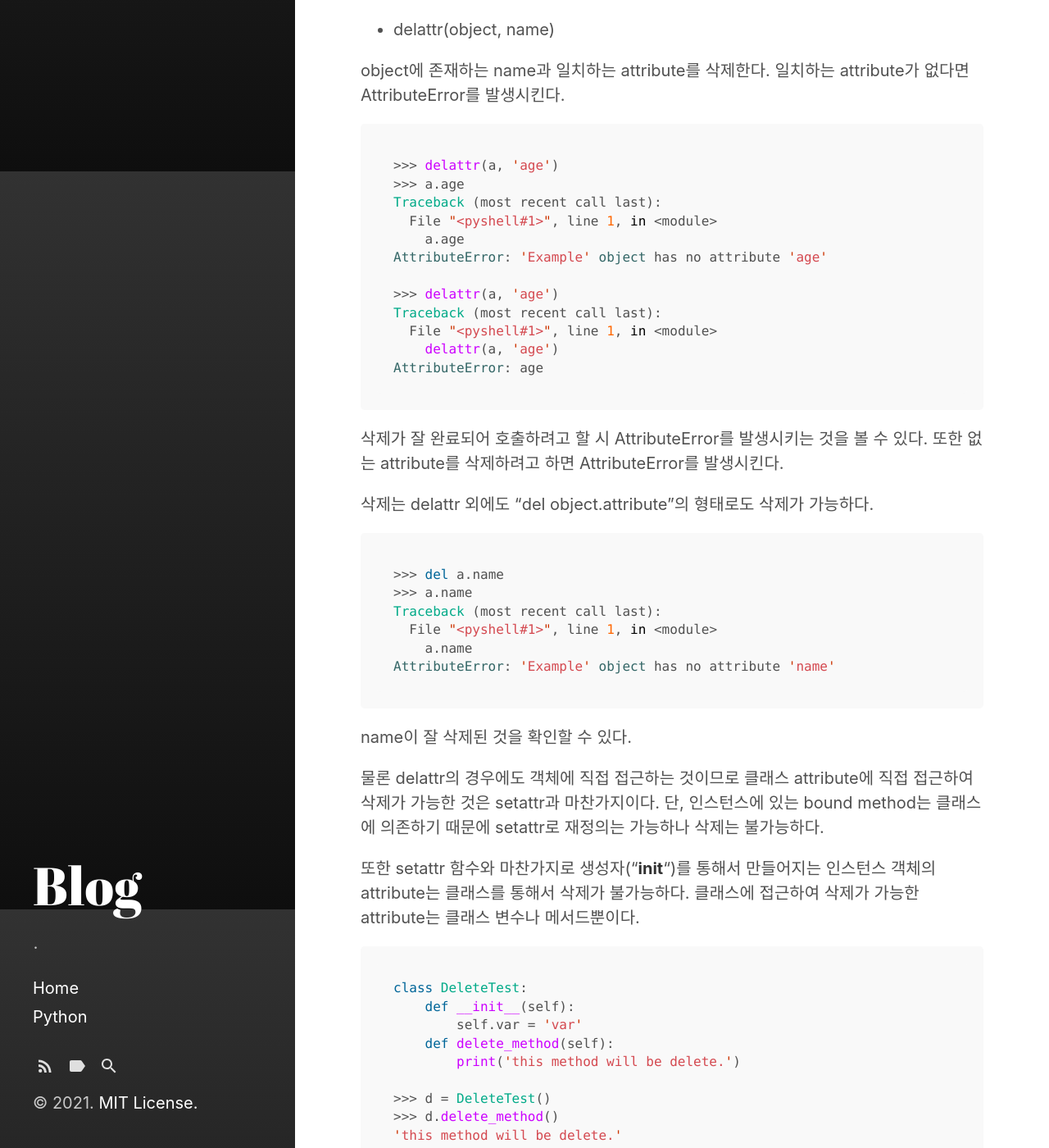
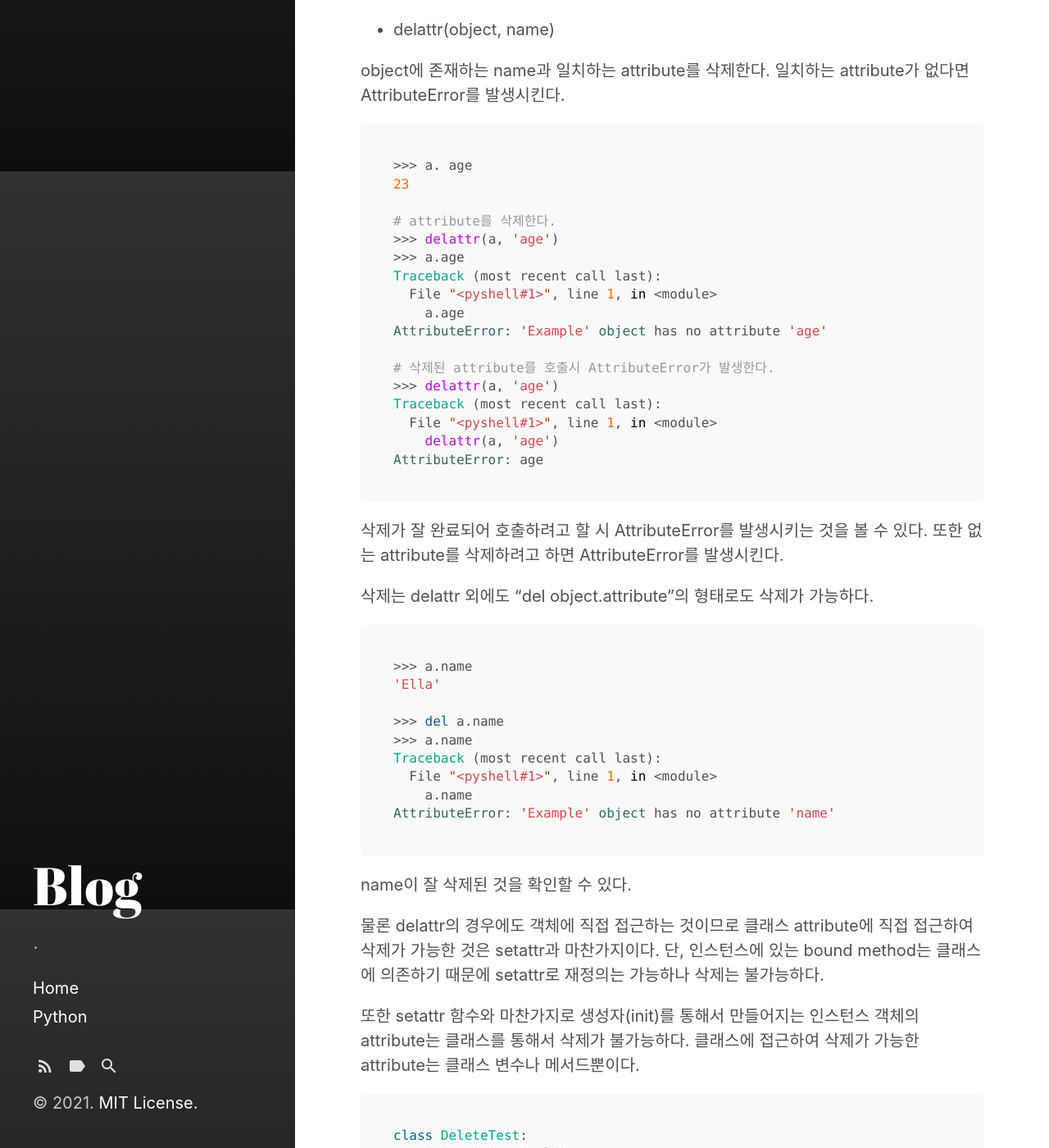
Before and after one commit to yonghwanjang0/yonghwanjang0.github.io, a Jekyll site: the page built from _posts/2021-05-19-[Python] (get, has, set, del) -attr.md, in a window 1280 px wide and 1400 px high, scrolled down 6091 px. Shown: the whole window at 82% size. Built offline with Jekyll 4.4.1, drawn with Linux system fonts in a browser that asks for light colours; some of the changed text lies outside the part shown.

Commit message:
Modify post attr

````diff
--- a/_posts/2021-05-19-[Python] (get, has, set, del) -attr.md
+++ b/_posts/2021-05-19-[Python] (get, has, set, del) -attr.md
@@ -172,7 +172,7 @@ class BoundCheck:
 
 따라서 클래스의 메서드를 재정의했으니 그에 영향을 받는 인스턴스들도 변화가 생기게 되고, 그런 변화 이전에 먼저 재정의 과정을 거친 인스턴스 객체에는 영향을 끼치지 않게 되는 것이다.
 
-이런 이유로 생성자("__init__")를 통해서 만들어지는 인스턴스 객체의 attribute는 클래스를 통해서 재정의가 불가능하다. 클래스를 통해 접근하여 재정의가 가능한 attribute는 클래스 변수나 메서드뿐이다.
+이런 이유로 생성자(init)를 통해서 만들어지는 인스턴스 객체의 attribute는 클래스를 통해서 재정의가 불가능하다. 클래스를 통해 접근하여 재정의가 가능한 attribute는 클래스 변수나 메서드뿐이다.
 ```python
 >>> setattr(BoundCheck, 'var', 'new_var')
 >>> BoundCheck.var
@@ -190,6 +190,10 @@ delattr의 문법은 다음과 같다.
 object에 존재하는 name과 일치하는 attribute를 삭제한다. 일치하는 attribute가 없다면 AttributeError를 발생시킨다.
 
 ```python
+>>> a. age
+23
+
+# attribute를 삭제한다.
 >>> delattr(a, 'age')
 >>> a.age
 Traceback (most recent call last):
@@ -197,6 +201,7 @@ Traceback (most recent call last):
     a.age
 AttributeError: 'Example' object has no attribute 'age'
 
+# 삭제된 attribute를 호출시 AttributeError가 발생한다.
 >>> delattr(a, 'age')
 Traceback (most recent call last):
   File "<pyshell#1>", line 1, in <module>
@@ -207,6 +212,9 @@ AttributeError: age
 
 삭제는 delattr 외에도 "del object.attribute"의 형태로도 삭제가 가능하다.
 ```python
+>>> a.name
+'Ella'
+
 >>> del a.name
 >>> a.name
 Traceback (most recent call last):
@@ -218,7 +226,7 @@ name이 잘 삭제된 것을 확인할 수 있다.
 
 물론 delattr의 경우에도 객체에 직접 접근하는 것이므로 클래스 attribute에 직접 접근하여 삭제가 가능한 것은 setattr과 마찬가지이다. 단, 인스턴스에 있는 bound method는 클래스에 의존하기 때문에 setattr로 재정의는 가능하나 삭제는 불가능하다.
 
-또한 setattr 함수와 마찬가지로 생성자("__init__")를 통해서 만들어지는 인스턴스 객체의 attribute는 클래스를 통해서 삭제가 불가능하다. 클래스에 접근하여 삭제가 가능한 attribute는 클래스 변수나 메서드뿐이다.
+또한 setattr 함수와 마찬가지로 생성자(init)를 통해서 만들어지는 인스턴스 객체의 attribute는 클래스를 통해서 삭제가 불가능하다. 클래스에 접근하여 삭제가 가능한 attribute는 클래스 변수나 메서드뿐이다.
 
 ```python
 class DeleteTest:
````
